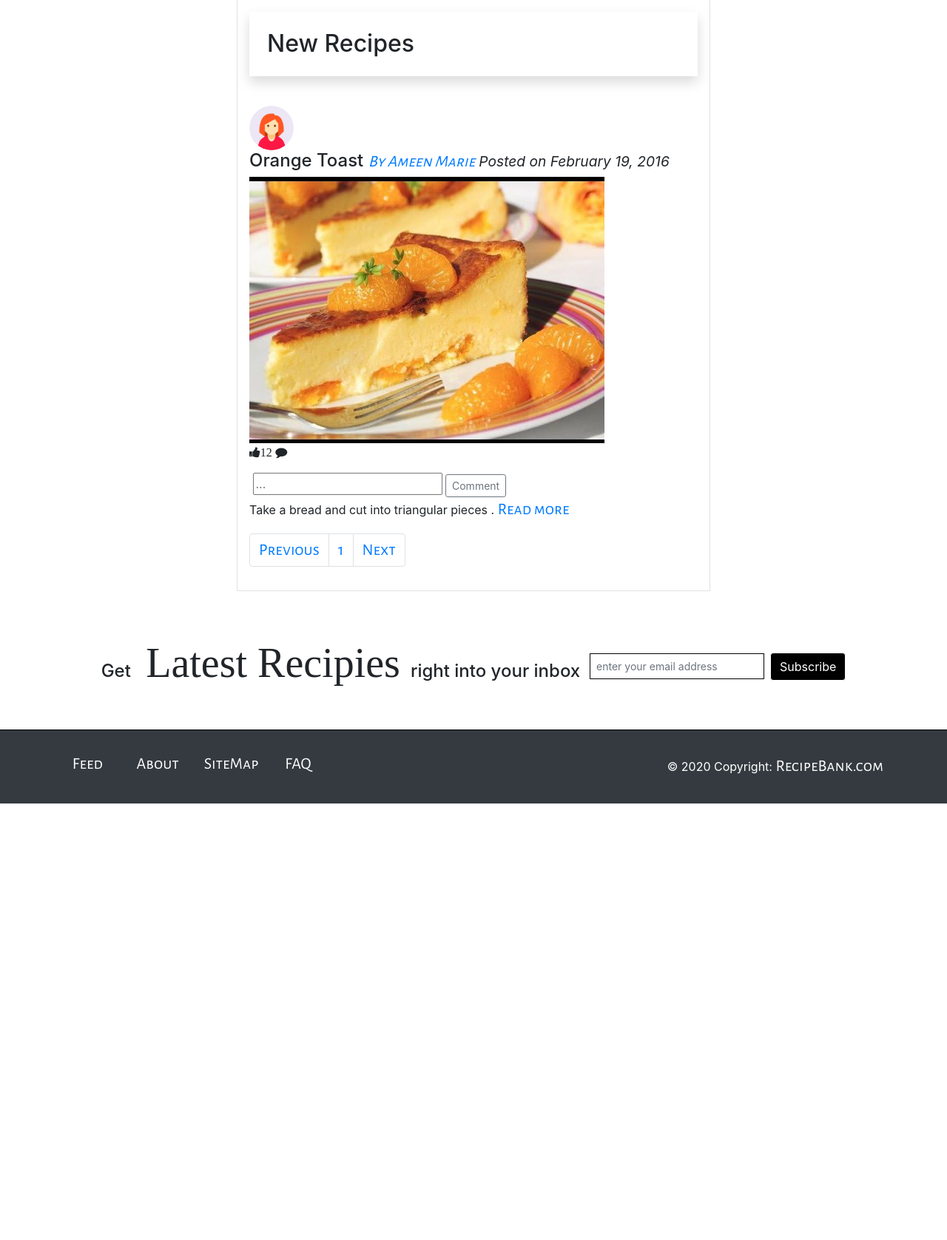
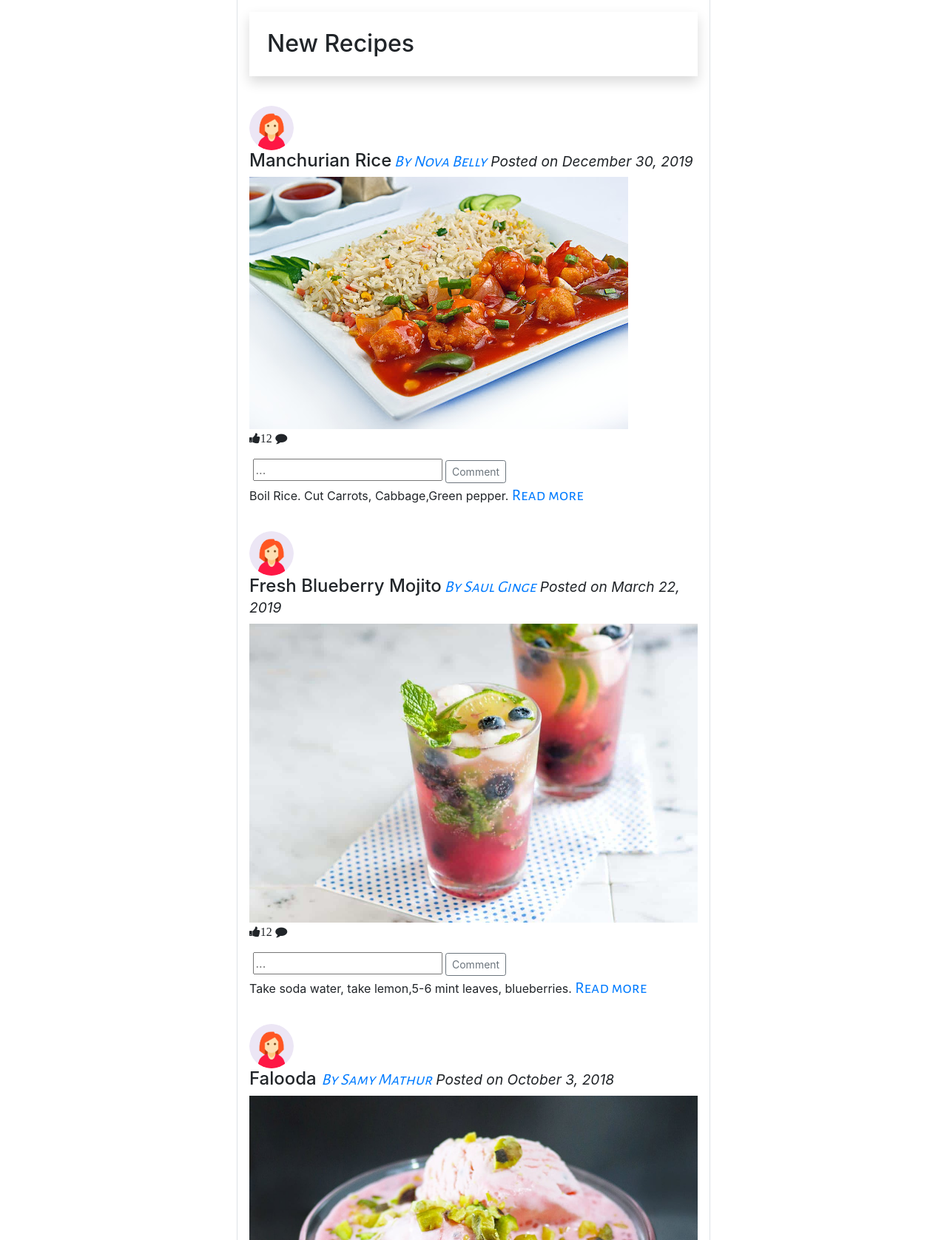
Before and after one commit to yashpathak19/recipe-bank, a PHP site: page /feed.php in a window 1280 px wide. Shown: the part 244-1920 px from the top of the page at 74% size. Before the commit the page ends 1330 px from the top, so only its background shows below. Run offline with PHP 8.4, Linux system fonts and the light colour scheme.

Commit message:
add:feed for all recipes

```diff
--- a/feed.php
+++ b/feed.php
@@ -23,6 +23,66 @@
     <main>
         <div id="feed" class="container p-3 my-3 border" style="max-width: 50%;">
             <h2 class="shadow p-4 mb-4 bg-white">New Recipes</h2>
+
+            <img src="images/avatar.png" alt="John Doe"  class="mr-3 mt-3 rounded-circle" style="width:60px;">
+            <div class="media-body">
+                <h4>Manchurian Rice<small><i><a href="#"> By Nova Belly</a> Posted on December 30, 2019</i></small></h4>
+            </div>
+            <img class="img-fluid" src="images/maincourse0.jpg" alt="image of recipe pastry">
+
+            <div>
+                <i onclick="myFunction(this)" class="fa fa-thumbs-up">12</i>
+                <i 	class="fa fa-comment"></i>
+
+            </div>
+            <div id="cmts">
+                <label for ="writecmt"></label>
+                <input type="text" id= "writecmt" name="writecmt" value="" placeholder="...">
+                <button type="submit" name="addcomment" class="btn btn-outline-secondary btn-sm" id="postbtn">Comment</button>
+
+            </div>
+            <p>Boil Rice. Cut Carrots, Cabbage,Green pepper. <a href="#">Read more</a></p>
+
+
+
+            <img src="images/avatar.png" alt="John Doe"  class="mr-3 mt-3 rounded-circle" style="width:60px;">
+            <div class="media-body">
+                <h4>Fresh Blueberry Mojito<small><i><a href="#"> By Saul Ginge</a> Posted on March 22, 2019</i></small></h4>
+            </div>
+            <img class="img-fluid" src="images/drinks0.jpg" alt="image of pink lemon drink with blueberries in a glass">
+
+            <div>
+                <i onclick="myFunction(this)" class="fa fa-thumbs-up">12</i>
+                <i 	class="fa fa-comment"></i>
+
+            </div>
+            <div id="cmts">
+                <label for ="writecmt"></label>
+                <input type="text" id= "writecmt" name="writecmt" value="" placeholder="...">
+                <button type="submit" name="addcomment" class="btn btn-outline-secondary btn-sm" id="postbtn">Comment</button>
+
+            </div>
+            <p>Take soda water, take lemon,5-6 mint leaves, blueberries. <a href="#">Read more</a></p>
+
+            <img src="images/avatar.png" alt="John Doe"  class="mr-3 mt-3 rounded-circle" style="width:60px;">
+            <div class="media-body">
+                <h4>Falooda <small><i><a href="#">By Samy Mathur</a> Posted on October 3, 2018</i></small></h4>
+            </div>
+            <img class="img-fluid" src="images/desert0.jpg" alt="image of falooda">
+
+            <div>
+                <i onclick="myFunction(this)" class="fa fa-thumbs-up">12</i>
+                <i 	class="fa fa-comment"></i>
+
+            </div>
+            <div id="cmts">
+                <label for ="writecmt"></label>
+                <input type="text" id= "writecmt" name="writecmt" value="" placeholder="...">
+                <button type="submit" name="addcomment" class="btn btn-outline-secondary btn-sm" id="postbtn">Comment</button>
+
+            </div>
+            <p>Boil milk. Take 100 ml water and boil water put noodles inside. <a href="#">Read more</a></p>
+
             <img src="images/avatar.png" alt="John Doe"  class="mr-3 mt-3 rounded-circle" style="width:60px;">
             <div class="media-body">
                 <h4>Orange Toast <small><i><a href="#">By Ameen Marie</a> Posted on February 19, 2016</i></small></h4>
```
